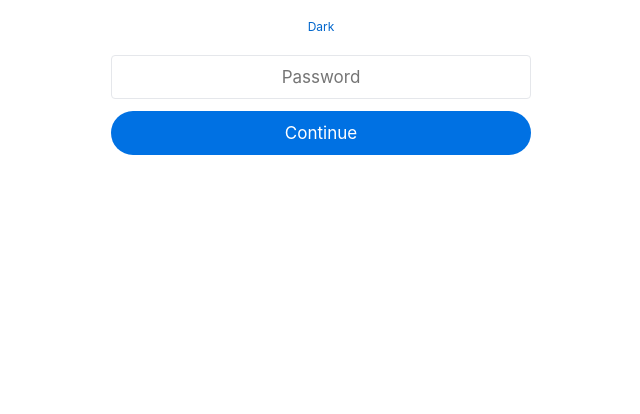
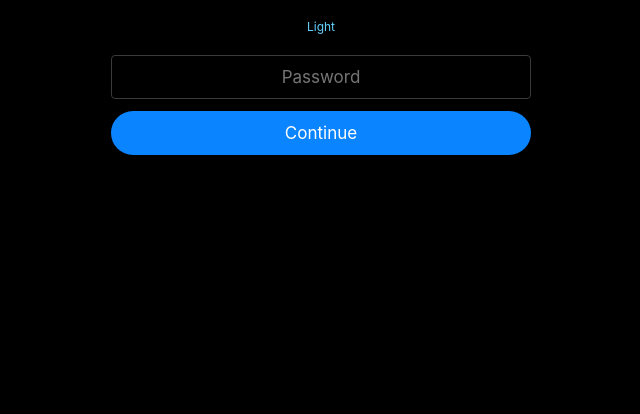
Before and after one commit to 07Prajwal/finance, a website: page index.html in a window 1280 px wide. Shown: the part 386-800 px from the top of the page, without its empty margins (319-959 px from the left). Drawn offline with nearby package versions, Linux system fonts and the light colour scheme.

Commit message:
Default the tracker to dark mode on first open.
Light still sticks after an explicit toggle; older auto-saved light preference is ignored.

Co-authored-by: Cursor <cursoragent@cursor.com>

```diff
--- a/index.html
+++ b/index.html
@@ -6,12 +6,12 @@
   <title>Finance</title>
   <script>
     try {
-      if (localStorage.getItem("finance.theme.v1") === "dark") {
+      if (localStorage.getItem("finance.theme.v2") !== "light") {
         document.documentElement.setAttribute("data-theme", "dark");
       }
     } catch (e) { /* ignore */ }
   </script>
-  <link rel="stylesheet" href="css/app.css?v=15" />
+  <link rel="stylesheet" href="css/app.css?v=16" />
   <link rel="preconnect" href="https://cdn.jsdelivr.net" />
   <script src="https://cdn.jsdelivr.net/npm/chart.js@4.4.1/dist/chart.umd.min.js"></script>
 </head>
@@ -253,6 +253,6 @@
     <div class="modal" id="modal"></div>
   </div>
 
-  <script type="module" src="js/app.js?v=14"></script>
+  <script type="module" src="js/app.js?v=15"></script>
 </body>
 </html>
--- a/js/app.js
+++ b/js/app.js
@@ -1,10 +1,10 @@
 import { allowLocalMode, config, isRemoteConfigured } from "./config.js";
-import * as Finance from "./finance.js?v=14";
+import * as Finance from "./finance.js?v=15";
 import { SEED_EXPENSES, SEED_PORTFOLIO } from "./seed.js";
 
 const SESSION_KEY = "finance.session.v1";
 const LOCAL_DATA_KEY = "finance.data.v1";
-const THEME_KEY = "finance.theme.v1";
+const THEME_KEY = "finance.theme.v2";
 const SESSION_MS = 7 * 24 * 60 * 60 * 1000;
 const IDLE_MS = 10 * 60 * 1000;
 
@@ -1503,7 +1503,7 @@ document.addEventListener("visibilitychange", () => {
 });
 
 (async function boot() {
-  applyTheme(localStorage.getItem(THEME_KEY) === "dark" ? "dark" : currentTheme());
+  applyTheme(localStorage.getItem(THEME_KEY) === "light" ? "light" : "dark");
   if (!isRemoteConfigured() && !allowLocalMode()) {
     $("setup-gate").classList.remove("hidden");
     return;
```
